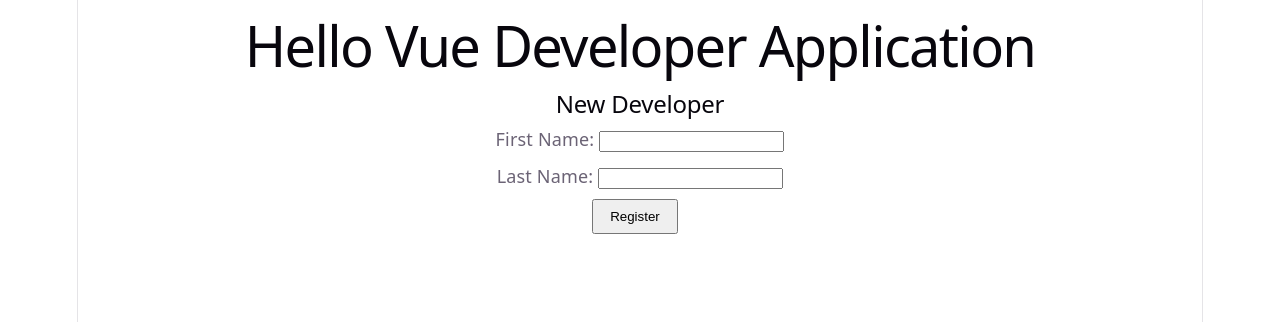
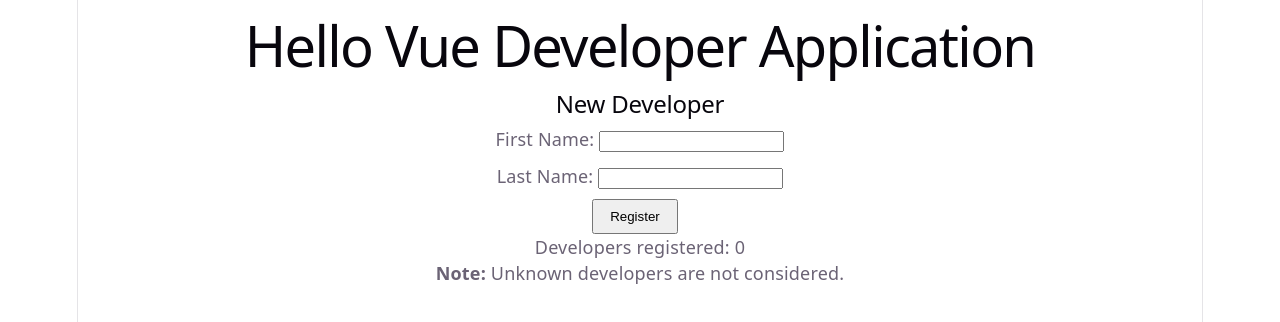
Before and after one commit to sebita97788/hello-vue-developer, a Vue app: page / in a window 1280 px wide. Shown: the top 322 px of the page. Built offline with nearby package versions, Linux system fonts and the light colour scheme.

Commit message:
feat(app): add developer count tracking.

```diff
--- a/src/app.vue
+++ b/src/app.vue
@@ -2,13 +2,23 @@
 import {ref} from "vue";
 import DeveloperRegistration from "./greetings/presentation/components/developer-registration.vue";
 import DeveloperGreeting from "./greetings/presentation/components/developer-greeting.vue";
+import DeveloperCountShow from "./greetings/presentation/components/developer-count-show.vue";
 
 const registeredDeveloper = ref(null);
 const hasRegistered = ref(false);
+const developerCount = ref(0);
 
 function updateRegisteredDeveloperInfo(payload) {
   registeredDeveloper.value = payload.developer;
   hasRegistered.value = true;
+  updateDeveloperCount(payload.developer);
+
+}
+
+function updateDeveloperCount(developer) {
+  if (developer.isRegisterable()) {
+    developerCount.value++;
+  }
 }
 </script>
 
@@ -18,4 +28,5 @@ function updateRegisteredDeveloperInfo(payload) {
       @developer-registered="updateRegisteredDeveloperInfo" />
 
   <developer-greeting v-if="hasRegistered" :developer="registeredDeveloper"/>
+  <developer-count-show :developer-count="developerCount" />
 </template>
```
